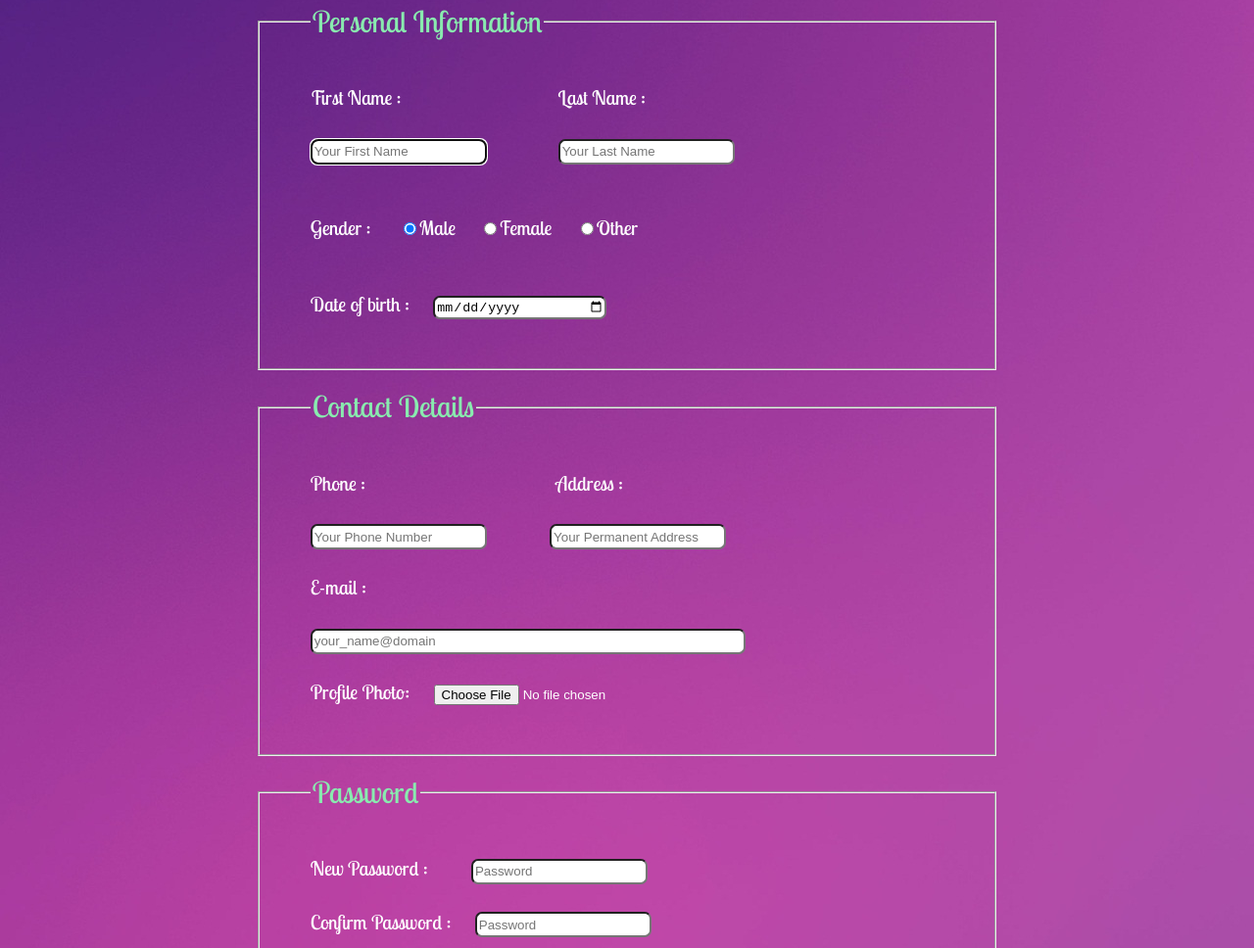
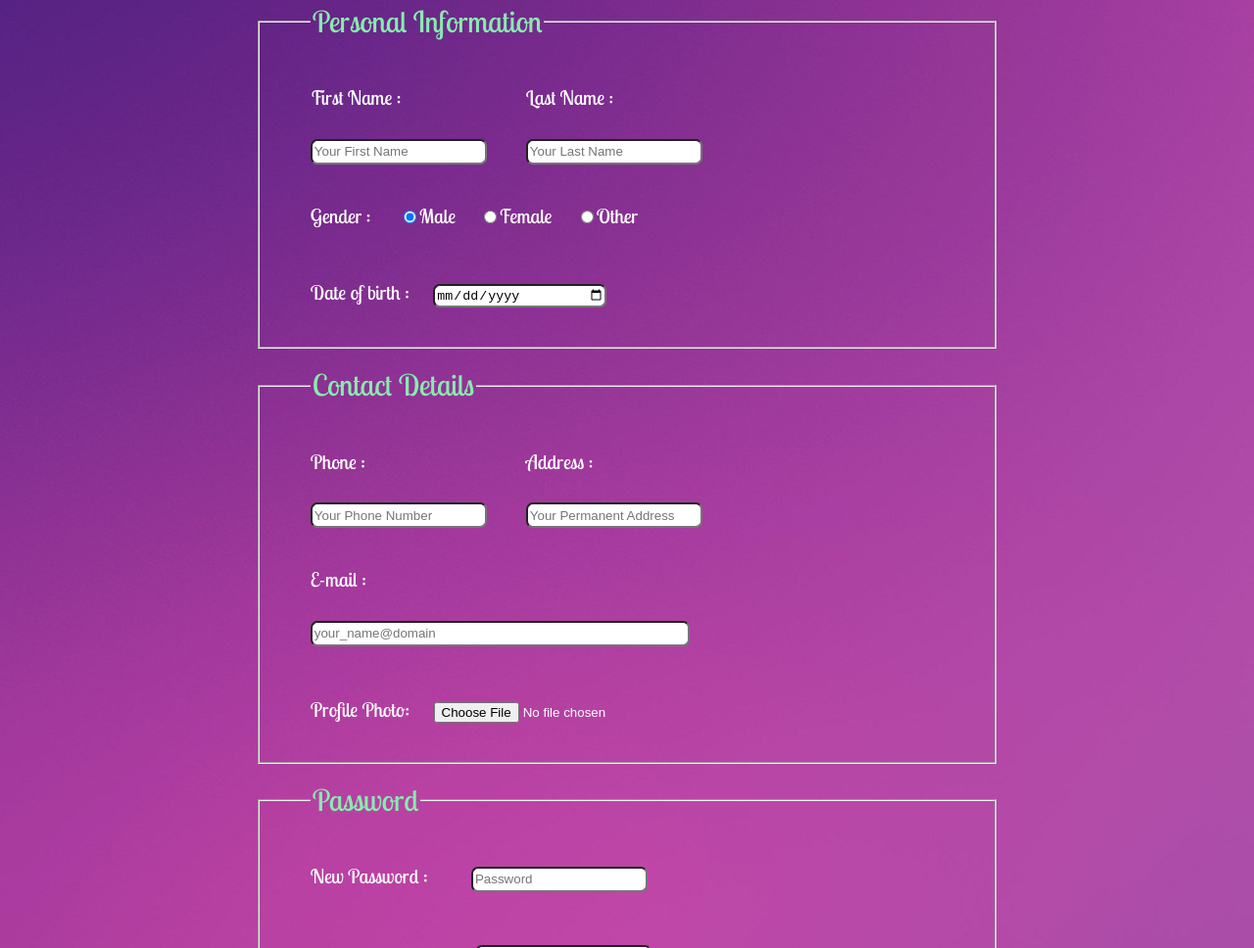
Before and after one commit to emoueitchaien/signup-and-login-forms, a plain HTML site: page index.html in a window 1280 px wide. Shown: the part 197-1165 px from the top of the page at 98% size. Drawn offline with Linux system fonts and the light colour scheme.

Commit message:
Moved names inside division!

```diff
--- a/index.html
+++ b/index.html
@@ -23,16 +23,23 @@
 				<legend class ="leg1">Personal Information</legend>
 				<div class="center2">
 					<div class ="text1">
-						<label >First Name :</label>&emsp;&emsp;&emsp;&emsp;&emsp;&emsp;&emsp;&ensp;&ensp;<label>Last Name :</label>
-						<br><br>
-						<input class="inp" type="text" required="" placeholder="Your First Name" id="fname" name="firstname"autofocus onkeyup="validateName()"><span id="errorName"></span>
-						&emsp; &emsp;&emsp;
-						<input class="inp" type="text" placeholder="Your Last Name" name="lastname" required=""><br><br><br>
+						<div>
+							<div style="float: left; margin-right: 40px; margin-bottom: 20px;">
+								<label >First Name :</label><br><br>
+								<input class="inp" type="text" required="" placeholder="Your First Name"><br>
+							</div>
+							<div style="float: left; margin-bottom: 20px;">
+								<label>Last Name :</label><br><br>
+								<input class="inp" type="text" required="" placeholder="Your Last Name" ><br>
+							</div>
+						</div>
+						<div id="namediv" style="float: left;">
 							<label>Gender :</label> &emsp;
 							<input type="radio" name="sex" value="male" checked="sex" required=""><label>Male</label>
 							&emsp;<input type="radio" name="sex" value="female" required=""><label>Female</label>
 							&emsp;<input type="radio" name="sex" value="female" required=""><label>Other</label><br><br><br>
 							<label>Date of birth :&emsp; </label><input class="inp" type="date">
+						</div>
 					</div>
 				</div>
 			</fieldset>
@@ -41,14 +48,22 @@
 				<legend class="leg1">Contact Details</legend>
 				<div class="center2">
 					<div class ="text1">
-						<label>Phone :</label>&emsp;&emsp;&emsp;&emsp;&emsp;&ensp;&emsp;&emsp;&emsp;&emsp; <label>Address :</label><br><br>
-						<input class="inp" type="text" placeholder="Your Phone Number" name="contact" required="">&emsp;&emsp;&emsp;
+						<div>
+							<div style="float: left; margin-right: 40px; margin-bottom: 20px;">
+								<label>Phone :</label><br><br>
+								<input class="inp" type="text" placeholder="Your Phone Number" name="contact" required="">
+							</div>
+							<div style="float: left; margin-bottom: 20px;">
+								<label>Address :</label><br><br>
 								<input class="inp" type="text" placeholder="Your Permanent Address" name="address" required=""><br>
-						<!-- <a href="mohan.html">CALL ME!!</a> --><br>
+							</div>
+						</div>
+						<div id="namediv" style="float: left;">
 							<label>E-mail :</label><br><br>
-						<input class="inp2" type="text" placeholder="your_name@domain" name="mail" required=""><br>
+							<input class="inp2" type="text" placeholder="your_name@domain" name="mail" required=""><br><br>
 							<br><label>Profile Photo:&emsp;</label>
 							<input class="" type="file" placeholder="Upload your photo!" name="" required=""><br>
+						</div>
 					</div>
 				</div>
 			</fieldset>
@@ -57,16 +72,14 @@
 				<legend class="leg1">Password</legend>
 				<div class="center2">
 					<div class ="text1">
-						<label>New Password :</label>&emsp;&emsp; <input class="inp" type="password" placeholder="Password" name="Password" required=""><br><br>
+						<label>New Password :</label>&emsp;&emsp; <input class="inp" type="password" placeholder="Password" name="Password" required=""><br><br><br>
 						<label>Confirm Password :</label>&emsp;
-						<input class="inp" type="password" placeholder="Password" name="Password" required=""><br>
-						<!-- <a href="mohan.html">CALL ME!!</a> --><br>
+						<input class="inp" type="password" placeholder="Password" name="Password" required=""><br><br>
 					</div>
 				</div>
 			</fieldset>
 			<br>
 			<br>
-			<!-- <input class="sub" type="submit" name="Done" value="Sign Up"><br> -->
 			<div class="center3">
 				<!-- <a href="SignIn.html" class="button">Sign up!</a> -->
 				<input class="button" type="submit" name="Done" value="Sign Up!"><br>
```
Lines whose indentation alone changed are shown as unchanged.
